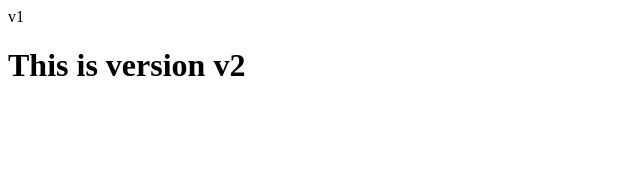
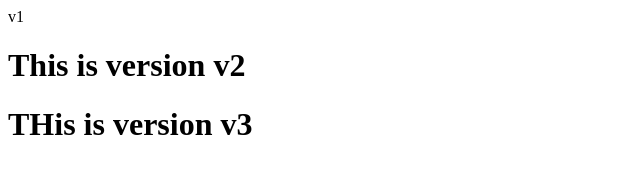
Before and after one commit to Abhay-Linux/Linux-git-jenkins, a plain HTML site: page index.html in a window 1280 px wide. Shown: the whole page, without its empty margins (0-640 px from the left). Drawn offline with Linux system fonts and the light colour scheme.

Commit message:
this is git v3

```diff
--- a/index.html
+++ b/index.html
@@ -9,4 +9,5 @@
 
 </body>v1
 <h1>This is version v2</h1>
+<h1>THis is version v3</h1>
 </html>
```
